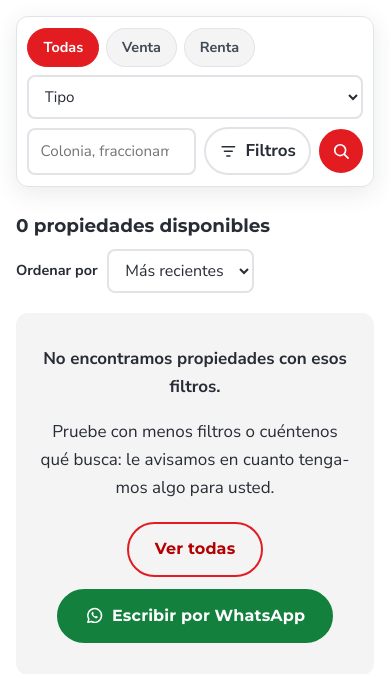
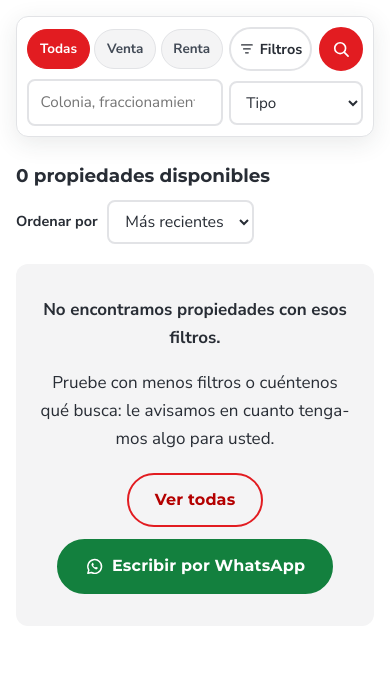
Before and after one commit to IEVN1001-22001664/duanbienesraices.com, a PHP site: page /propiedades in a window 390 px wide. Shown: the part 68-742 px from the top of the page. Run offline with PHP 8.4, Linux system fonts and the light colour scheme.

Commit message:
Propiedades: en celular los 5 botones van arriba y buscar + tipo abajo
Fila 1: chips Todas/Venta/Renta más chicos, «Filtros» y la lupa; fila 2:
buscador y tipo. A menos de 360 px «Filtros» queda solo con el ícono.
Al compactarse se mide la barra con y sin la clase para compensar el
hueco exacto.

Co-Authored-By: Claude Opus 5.5 <noreply@anthropic.com>

```diff
--- a/public_html/assets/css/estilos.css
+++ b/public_html/assets/css/estilos.css
@@ -1245,7 +1245,7 @@ html.sin-scroll { overflow: hidden; }
     background: var(--blanco); border: 1px solid var(--borde); border-radius: var(--radio);
     box-shadow: var(--sombra); padding: .65rem;
 }
-.filtros-propiedades__operacion { grid-column: 1 / -1; display: flex; gap: .4rem; }
+.filtros-propiedades__operacion { grid-row: 1; grid-column: 1; display: flex; gap: .4rem; min-width: 0; }
 label.chip { position: relative; cursor: pointer; padding: 0; border: 0; background: none; }
 label.chip input { position: absolute; opacity: 0; width: 1px; height: 1px; }
 label.chip span {
@@ -1259,16 +1259,17 @@ label.chip input:focus-visible + span { box-shadow: var(--foco); }
 .filtros-propiedades__campos { display: contents; }
 .filtros-propiedades .campo { margin: 0; min-width: 0; }
 .filtros-propiedades .campo input, .filtros-propiedades .campo select { padding: .55rem .7rem; min-height: 44px; font-size: .95rem; }
-.campo--tipo { grid-row: 2; grid-column: 1 / -1; }
-.campo--buscar { grid-row: 3; grid-column: 1; }
+/* Celular: fila 1 = chips + «Filtros» + lupa; fila 2 = buscar + tipo */
+.campo--tipo { grid-row: 2; grid-column: 2 / -1; }
+.campo--buscar { grid-row: 2; grid-column: 1; }
 /* Filtros extra: en celular se pliegan tras «Filtros» y se abren dentro de la barra con su propio scroll */
 .filtros-propiedades__extra {
-    grid-column: 1 / -1; grid-row: 4; display: grid; grid-template-columns: 1fr 1fr; gap: .5rem;
+    grid-column: 1 / -1; grid-row: 3; display: grid; grid-template-columns: 1fr 1fr; gap: .5rem;
     max-height: calc(100svh - var(--alto-encabezado) - 12rem); overflow-y: auto;
 }
 .filtros-propiedades__extra .campo--precio { grid-column: 1 / -1; }
 .filtros-propiedades__mas {
-    grid-row: 3; grid-column: 2; display: flex; align-items: center; justify-content: center; gap: .5rem;
+    grid-row: 1; grid-column: 2; display: flex; align-items: center; justify-content: center; gap: .5rem;
     min-height: 44px; padding: .5rem .9rem; border: 2px solid var(--borde); border-radius: 999px;
     background: var(--blanco); color: var(--carbon); font: inherit; font-weight: 700; cursor: pointer;
 }
@@ -1291,13 +1292,13 @@ label.chip input:focus-visible + span { box-shadow: var(--foco); }
        Al abrir «Filtros» los chips vuelven a la barra. */
     .filtros-propiedades.es-compacta.es-plegado :is(.filtros-propiedades__operacion, .campo--tipo) { display: none; }
     /* (relleno en la línea de resultados: un margen se fusionaría con el suyo) */
-    .filtros-propiedades.es-compacta.es-plegado + .propiedades__barra { padding-top: calc(var(--alto-chips, 2.6rem) + .5rem); }
+    .filtros-propiedades.es-compacta.es-plegado + .propiedades__barra { padding-top: var(--alto-chips, 3.25rem); }
     .filtros-propiedades.es-compacta.es-plegado .filtros-propiedades__mas,
     .filtros-propiedades.es-compacta.es-plegado .campo--buscar,
     .filtros-propiedades.es-compacta.es-plegado .filtros-propiedades__acciones { grid-row: 1; }
 }
 .campo__par { display: grid; grid-template-columns: 1fr 1fr; gap: .5rem; }
-.filtros-propiedades__acciones { grid-row: 3; grid-column: 3; display: flex; }
+.filtros-propiedades__acciones { grid-row: 1; grid-column: 3; display: flex; }
 .filtros-propiedades__acciones .boton { min-height: 44px; padding: .5em 1.1em; }
 /* --- Panel «Más filtros» (superficie, baños, estacionamientos, características, multimedia, fecha) --- */
 .filtros-propiedades:not(.con-js) { position: static; } /* sin JS el panel va abierto: la barra no se fija */
@@ -1358,6 +1359,23 @@ label.chip span small { font-size: .8em; font-weight: 600; opacity: .75; }
     .filtros-propiedades__buscar .icono { flex: none; width: 20px; height: 20px; }
     .filtros-propiedades__buscar span { position: absolute; width: 1px; height: 1px; overflow: hidden; clip: rect(0 0 0 0); white-space: nowrap; }
     .filtros-propiedades__mas { padding-inline: .8rem; }
+    /* Chips más chicos para que quepan junto a «Filtros» y la lupa; se reparten el ancho */
+    .filtros-propiedades { gap: .5rem .4rem; }
+    .filtros-propiedades__operacion { gap: .3rem; }
+    .filtros-propiedades__operacion label.chip { flex: 1 1 auto; min-width: 0; }
+    .filtros-propiedades__operacion label.chip span {
+        display: flex; align-items: center; justify-content: center; width: 100%; height: 100%; padding: .35rem .4rem; font-size: .84rem;
+    }
+    .filtros-propiedades__mas { gap: .3rem; padding-inline: .5rem; font-size: .9rem; }
+    /* El tipo ocupa la columna de «Filtros» y la lupa: sin esto su opción más larga ensancharía esas columnas */
+    .campo--tipo { contain: inline-size; }
+}
+/* Pantallas muy angostas: «Filtros» solo con el ícono (el texto queda para lectores de pantalla) */
+@media (max-width: 359px) {
+    .filtros-propiedades__mas { width: 44px; padding: 0; }
+    .filtros-propiedades__mas [data-mas-texto] { position: absolute; width: 1px; height: 1px; overflow: hidden; clip: rect(0 0 0 0); white-space: nowrap; }
+    .filtros-propiedades__mas .filtros-propiedades__cuenta { position: absolute; top: -.35rem; right: -.35rem; }
+    .filtros-propiedades__mas { position: relative; }
 }
 @media (min-width: 760px) {
     .filtros-propiedades { grid-template-columns: auto minmax(0, 1fr) auto auto; gap: .5rem .6rem; padding: .6rem .75rem; }
--- a/public_html/assets/js/main.js
+++ b/public_html/assets/js/main.js
@@ -782,14 +782,18 @@
             marcador.setAttribute('aria-hidden', 'true');
             filtros.parentNode.insertBefore(marcador, filtros);
             var chips = $('.filtros-propiedades__operacion', filtros);
-            var campoTipo = $('.campo--tipo', filtros);
             var vigilar = function () {
                 var arriba = parseFloat(getComputedStyle(filtros).top) || 0;
-                // Al compactarse se esconden los chips y el tipo: se guarda lo que ocupan (con el espacio entre filas)
-                if (chips && chips.offsetHeight) {
-                    var hueco = chips.offsetHeight;
-                    if (campoTipo && campoTipo.offsetHeight) hueco += campoTipo.offsetHeight + (parseFloat(getComputedStyle(filtros).rowGap) || 0);
-                    filtros.parentNode.style.setProperty('--alto-chips', hueco + 'px'); // en el contenedor: el relleno va en el hermano de la barra
+                // Al compactarse se esconden los chips y el tipo: se mide cuánto se encoge la barra (con y sin
+                // la clase, sin pintar en medio) y se guarda en el contenedor, porque el relleno va en el hermano
+                if (chips && chips.offsetHeight !== undefined) {
+                    var tenia = filtros.classList.contains('es-compacta');
+                    filtros.classList.remove('es-compacta');
+                    var completa = filtros.offsetHeight;
+                    filtros.classList.add('es-compacta');
+                    var compacta = filtros.offsetHeight;
+                    filtros.classList.toggle('es-compacta', tenia);
+                    filtros.parentNode.style.setProperty('--alto-chips', Math.max(0, completa - compacta) + 'px');
                 }
                 if (vigilar.obs) vigilar.obs.disconnect();
                 vigilar.obs = new IntersectionObserver(function (e) {
```
Also changed, not shown: CLAUDE.md (+1 -1 lines).
